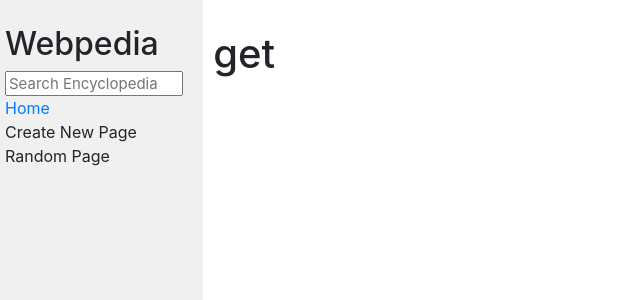
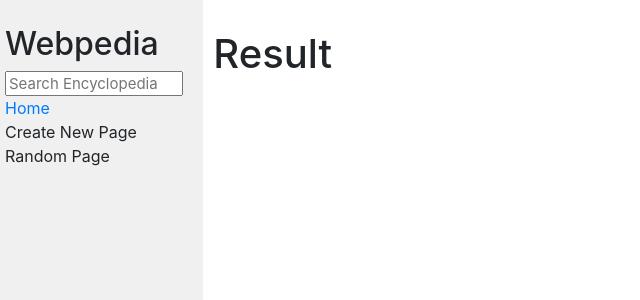
Before and after one commit to Marwanishere/Wiki, a Django app: template encyclopedia/templates/encyclopedia/get.html in a window 1280 px wide. Shown: the top 300 px of the page, without its empty margins (0-640 px from the left). Run offline with Django 3.2, Linux system fonts and the light colour scheme; the template is opened without the code that fills it, so the values that code supplies are empty; some libraries are stand-ins or nearby versions.

Commit message:
renaming parts of the UI

```diff
--- a/encyclopedia/templates/encyclopedia/get.html
+++ b/encyclopedia/templates/encyclopedia/get.html
@@ -1,10 +1,10 @@
 {% extends "encyclopedia/layout.html" %}
 
 {% block title %}
-    Result
+    get
 {% endblock %}
 
 {% block body %}
-    <h1>get</h1>
+    <h1>Result</h1>
         <p>{{ get }}</p>
 {% endblock %}
```
